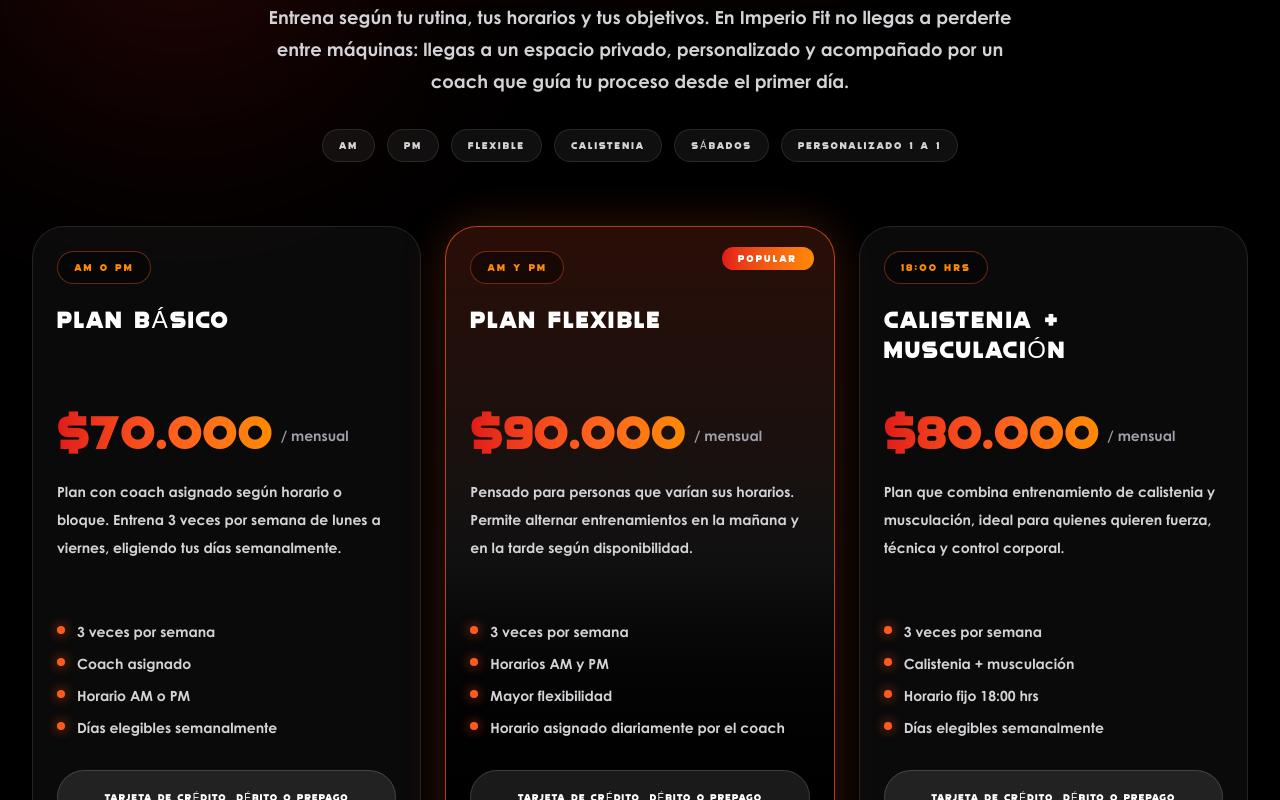
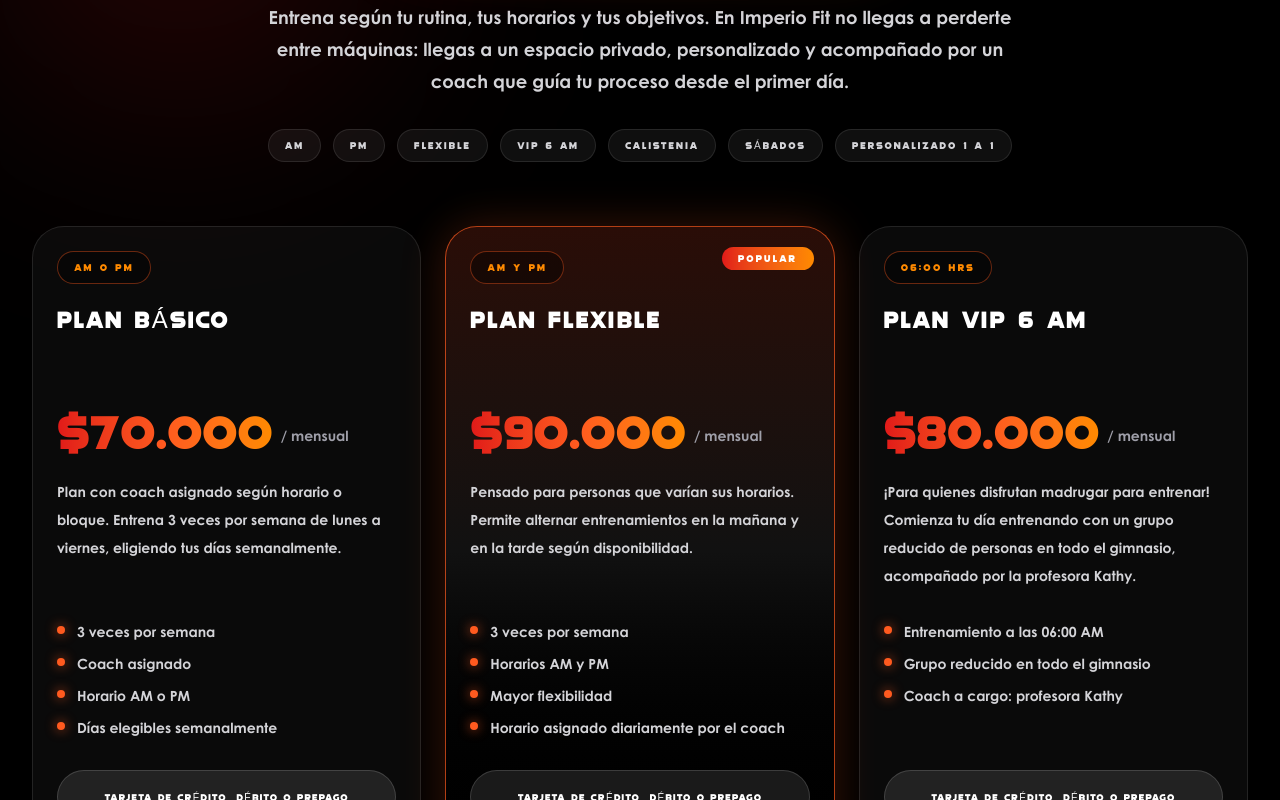
Before and after one commit to dwexman/imperiofit, a Next.js app: page / in a window 1280 px wide. Shown: the part 2000-2800 px from the top of the page. Built offline with nearby package versions, Linux system fonts and the light colour scheme.

Commit message:
plan 6am

```diff
--- a/src/app/api/getnet/create-session/route.js
+++ b/src/app/api/getnet/create-session/route.js
@@ -14,6 +14,11 @@
     code: "NF",
     amount: 110000,
     description: "Plan Flexible con matricula",
+  },
+  "nuevo-vip-6am": {
+    code: "NV6",
+    amount: 100000,
+    description: "Plan VIP 6 AM con matricula",
   },
   "nuevo-calistenia": {
     code: "NC",
@@ -45,6 +50,11 @@
     code: "RF",
     amount: 90000,
     description: "Renovacion Plan Flexible",
+  },
+  "renovacion-vip-6am": {
+    code: "RV6",
+    amount: 80000,
+    description: "Renovacion Plan VIP 6 AM",
   },
   "renovacion-calistenia": {
     code: "RC",
--- a/src/app/components/ServicesSection.js
+++ b/src/app/components/ServicesSection.js
@@ -34,6 +34,21 @@
       "Horario asignado diariamente por el coach",
     ],
     featured: true,
+  },
+  {
+    name: "Plan VIP 6 AM",
+    tag: "06:00 hrs",
+    price: "$80.000",
+    firstPayment: "$100.000",
+    paymentId: "nuevo-vip-6am",
+    period: "mensual",
+    description:
+      "¡Para quienes disfrutan madrugar para entrenar! Comienza tu día entrenando con un grupo reducido de personas en todo el gimnasio, acompañado por la profesora Kathy.",
+    features: [
+      "Entrenamiento a las 06:00 AM",
+      "Grupo reducido en todo el gimnasio",
+      "Coach a cargo: profesora Kathy",
+    ],
   },
   {
     name: "Calistenia + Musculación",
@@ -135,6 +150,7 @@
               "AM",
               "PM",
               "Flexible",
+              "VIP 6 AM",
               "Calistenia",
               "Sábados",
               "Personalizado 1 a 1",
--- a/src/app/renovar/page.js
+++ b/src/app/renovar/page.js
@@ -30,6 +30,20 @@
       "Sin pago de matrícula",
     ],
     featured: true,
+  },
+  {
+    name: "Plan VIP 6 AM",
+    tag: "06:00 hrs",
+    price: "$80.000",
+    paymentId: "renovacion-vip-6am",
+    description:
+      "Renueva tu Plan VIP 6 AM y sigue comenzando el día con un grupo reducido de personas en todo el gimnasio, acompañado por la profesora Kathy.",
+    features: [
+      "Entrenamiento a las 06:00 AM",
+      "Grupo reducido en todo el gimnasio",
+      "Coach a cargo: profesora Kathy",
+      "Sin pago de matrícula",
+    ],
   },
   {
     name: "Calistenia + Musculación",
```
